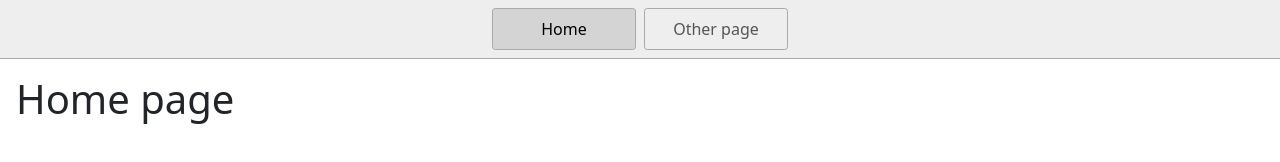
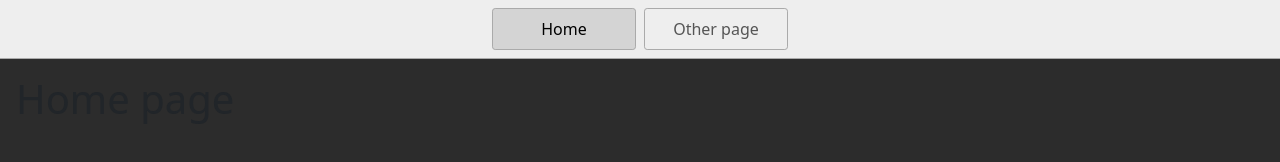
Before and after one commit to Frostkeywork/Luwul-3, a plain HTML site: page index.html in a window 1280 px wide. Drawn offline with nearby package versions, Linux system fonts and the light colour scheme.

Commit message:
1 file modified

```diff
--- a/styles.css
+++ b/styles.css
@@ -6,7 +6,7 @@ body {
   margin: 0;
   font-family: system-ui, sans-serif;
   color: rgb(192, 192, 192);
-  background-color: rgb(44, 44, 44);
+  background-color: rgb(44, 44, 44) !important;
 }
 
 nav {
```
